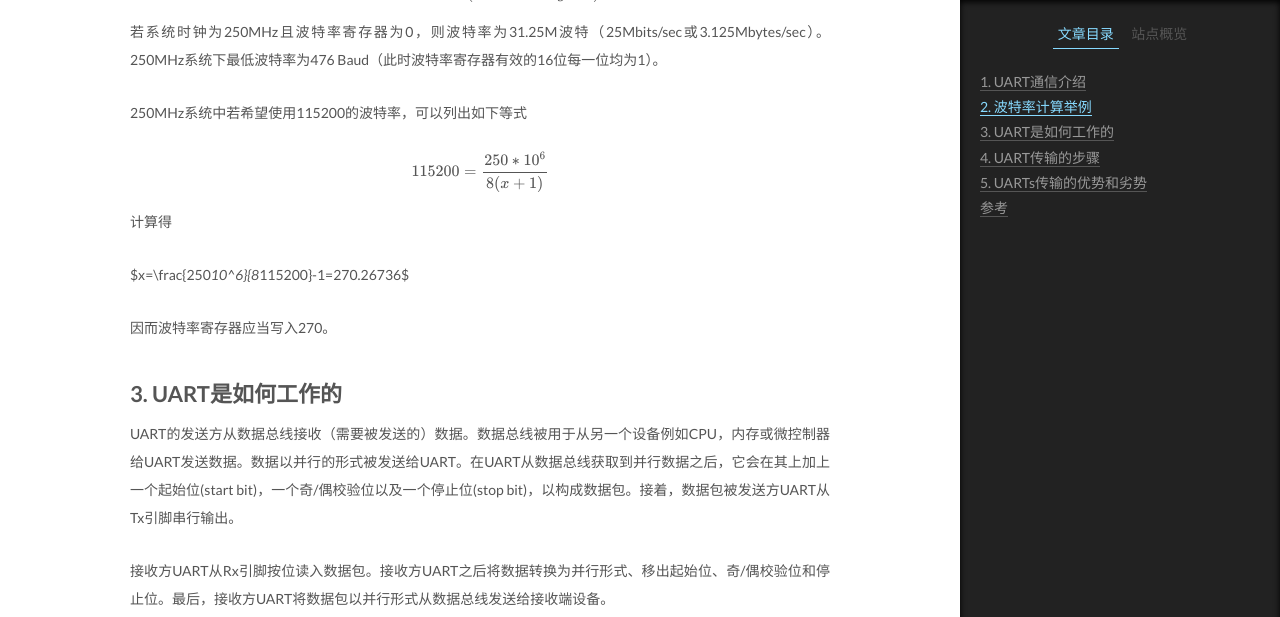
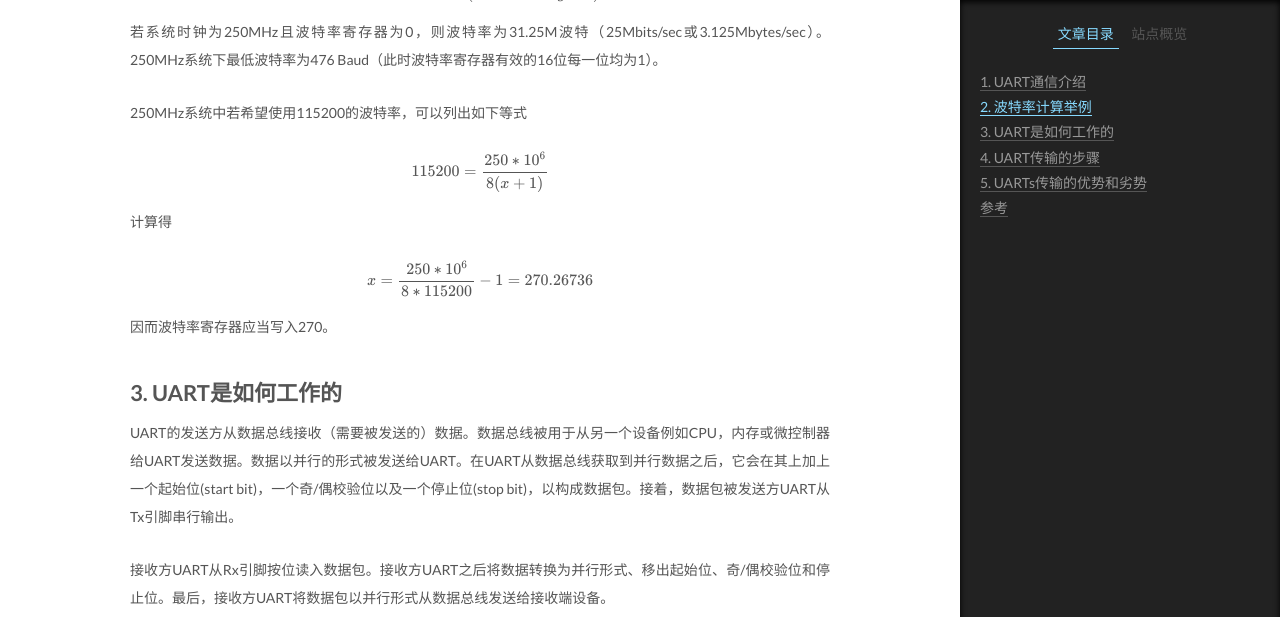
Before and after one commit to Willendless/willendless.github.io, a Jekyll site: the page built from _posts/2021-2-23-UART通信基础.md, in a window 1280 px wide and 1400 px high, scrolled down 1401 px, cut to the strip 0-617 px from the top of the window. Built offline with Jekyll 4.4.1, drawn with Linux system fonts in a browser that asks for light colours; formulas are drawn with MathJax 3; comment, search, counter and statistics services are not loaded.

```diff
--- a/_posts/2021-2-23-UART通信基础.md
+++ b/_posts/2021-2-23-UART通信基础.md
@@ -36,7 +36,7 @@ $$115200 = \frac{250*10^6}{8(x+1)}$$
 
 计算得
 
-$x=\frac{250*10^6}{8*115200}-1=270.26736$
+$$x=\frac{250*10^6}{8*115200}-1=270.26736$$
 
 因而波特率寄存器应当写入270。
 
```
